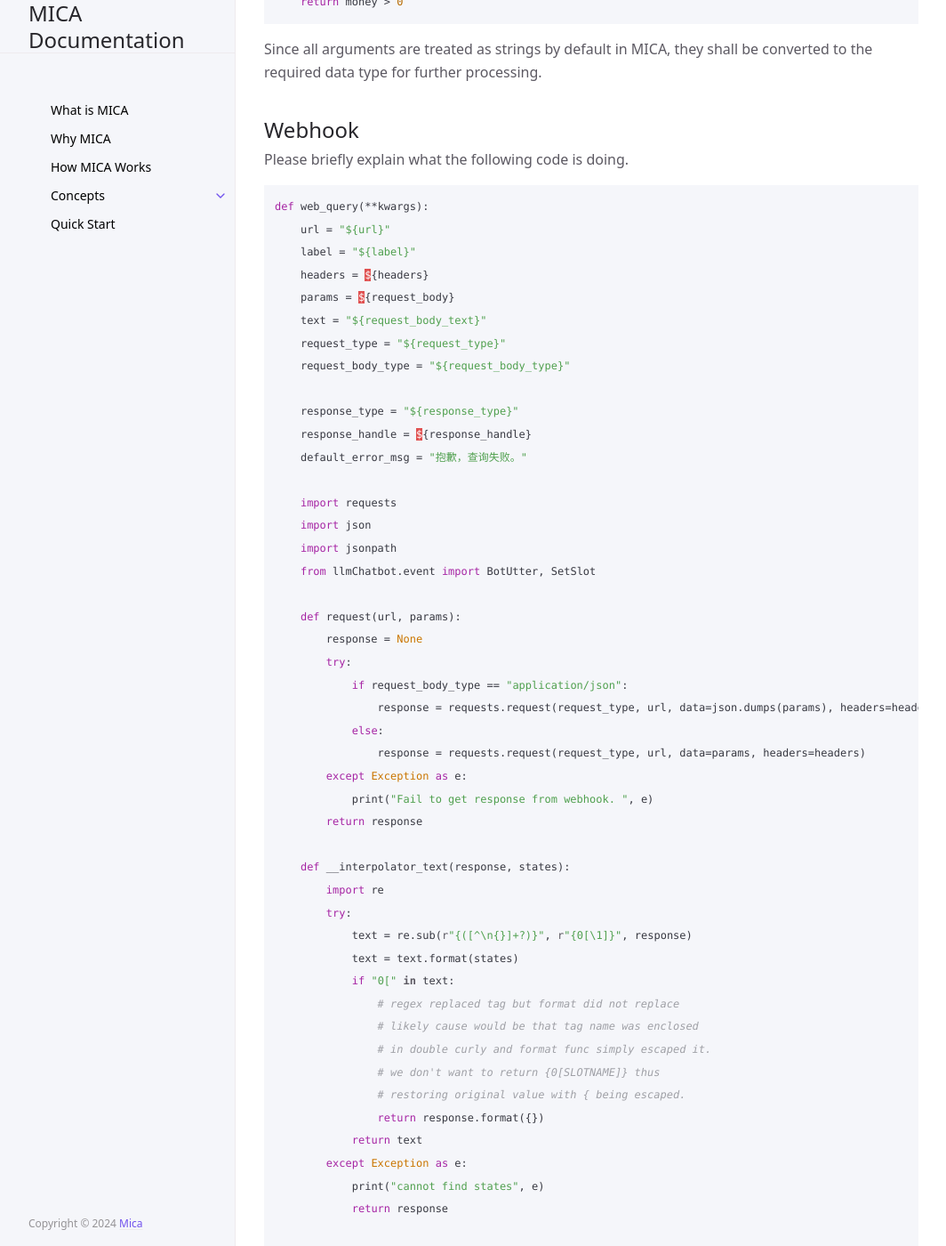
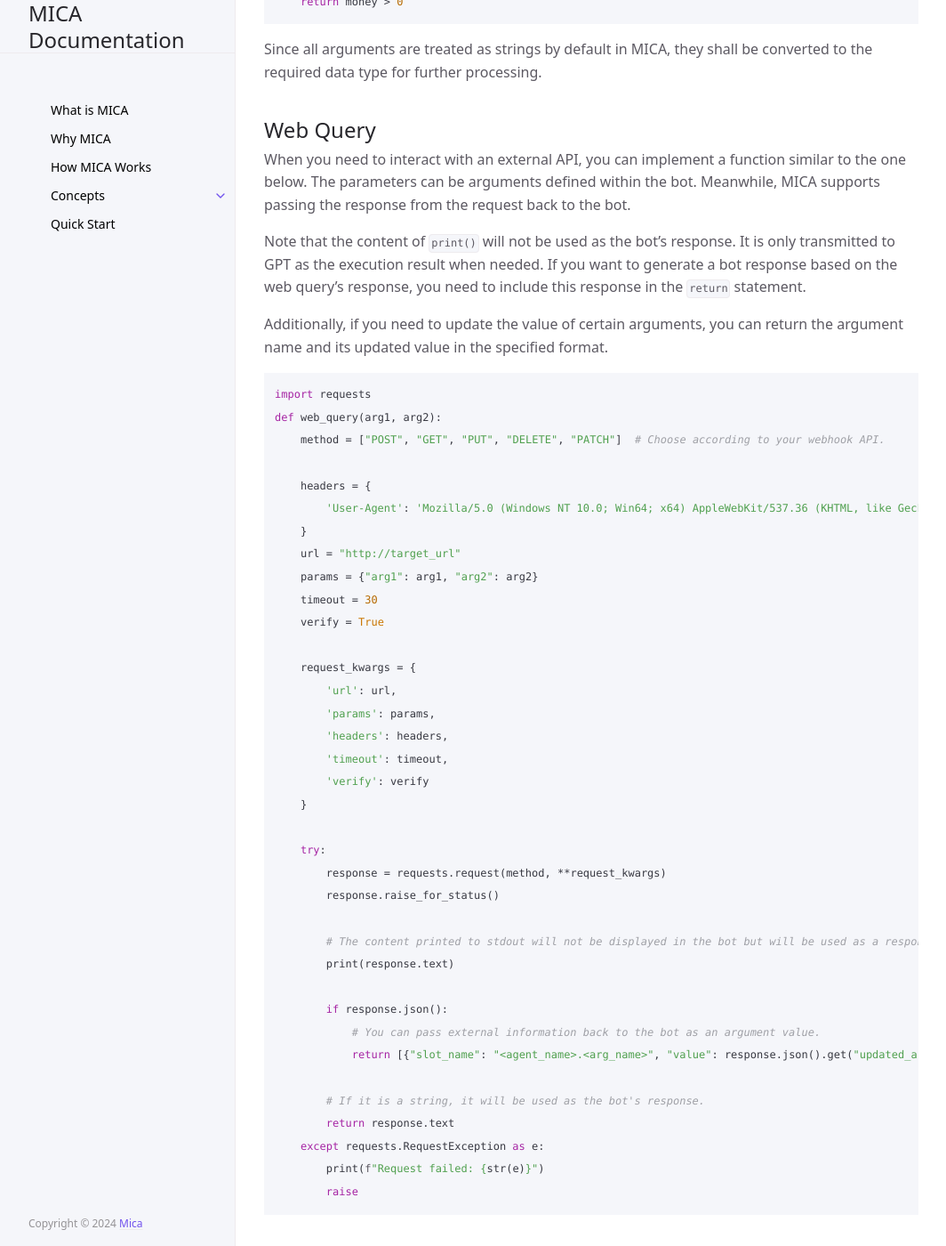
Before and after one commit to Mica-labs/Mica-labs.github.io, a Jekyll site: the page built from docs/concepts/custom_function.md, in a window 1280 px wide and 1400 px high, scrolled down 491 px. Shown: the whole window at 89% size, without its empty margins (107-1171 px from the left). Built offline with Jekyll 4.4.1, drawn with Linux system fonts in a browser that asks for light colours; cached includes are drawn as plain includes; some of the changed text lies outside the part shown.

Commit message:
python function examples

````diff
--- a/docs/concepts/custom_function.md
+++ b/docs/concepts/custom_function.md
@@ -7,10 +7,10 @@ nav_order: 2
 
 MICA includes an internal sandbox that can execute custom Python code. You can implement your own validation functions, webhooks, or database access.
 
-You need to write custom function in a .py file and include the .py file in the agent yml through ``tools:'' The names of arguments in custom function should be meaningful, ideally matching the argument names defined in the agents. The language model relies on this mechanism to find corresponding arguments.
+You need to write custom function in a `.py` file and include the `.py` file in the agent yml through `tools:` The names of arguments in custom function should be meaningful, ideally matching the argument names defined in the agents. The language model relies on this mechanism to find corresponding arguments.
 
 ## Argument Validation
-Here is an example of an argument validation function that checks if the parameter amount_of_money is a positive number.
+Here is an example of an argument validation function that checks if the parameter `amount_of_money` is a positive number.
 ```python
 def validate_money(amount_of_money):
     money = float(amount_of_money)
@@ -18,102 +18,56 @@ def validate_money(amount_of_money):
 ```
 Since all arguments are treated as strings by default in MICA,  they shall be converted to the required data type for further processing.
 
-## Webhook
-Please briefly explain what the following code is doing.
+## Web Query
+When you need to interact with an external API, you can implement a function similar to the one below. The parameters can be arguments defined within the bot. Meanwhile, MICA supports passing the response from the request back to the bot.
+
+Note that the content of `print()` will not be used as the bot's response. It is only transmitted to GPT as the execution result when needed. If you want to generate a bot response based on the web query's response, you need to include this response in the `return` statement.
+
+Additionally, if you need to update the value of certain arguments, you can return the argument name and its updated value in the specified format.
+
 ```python
-def web_query(**kwargs):
-    url = "${url}"
-    label = "${label}"
-    headers = ${headers}
-    params = ${request_body}
-    text = "${request_body_text}"
-    request_type = "${request_type}"
-    request_body_type = "${request_body_type}"
+import requests
+def web_query(arg1, arg2):
+    method = ["POST", "GET", "PUT", "DELETE", "PATCH"]  # Choose according to your webhook API.
 
-    response_type = "${response_type}"
-    response_handle = ${response_handle}
-    default_error_msg = "抱歉，查询失败。"
+    headers = {
+        'User-Agent': 'Mozilla/5.0 (Windows NT 10.0; Win64; x64) AppleWebKit/537.36 (KHTML, like Gecko) Chrome/91.0.4472.124 Safari/537.36'
+    }
+    url = "http://target_url"
+    params = {"arg1": arg1, "arg2": arg2}
+    timeout = 30
+    verify = True
 
-    import requests
-    import json
-    import jsonpath
-    from llmChatbot.event import BotUtter, SetSlot
+    request_kwargs = {
+        'url': url,
+        'params': params,
+        'headers': headers,
+        'timeout': timeout,
+        'verify': verify
+    }
 
-    def request(url, params):
-        response = None
-        try:
-            if request_body_type == "application/json":
-                response = requests.request(request_type, url, data=json.dumps(params), headers=headers)
-            else:
-                response = requests.request(request_type, url, data=params, headers=headers)
-        except Exception as e:
-            print("Fail to get response from webhook. ", e)
-        return response
+    try:
+        response = requests.request(method, **request_kwargs)
+        response.raise_for_status()
 
-    def __interpolator_text(response, states):
-        import re
-        try:
-            text = re.sub(r"{([^\n{}]+?)}", r"{0[\1]}", response)
-            text = text.format(states)
-            if "0[" in text:
-                # regex replaced tag but format did not replace
-                # likely cause would be that tag name was enclosed
-                # in double curly and format func simply escaped it.
-                # we don't want to return {0[SLOTNAME]} thus
-                # restoring original value with { being escaped.
-                return response.format({})
-            return text
-        except Exception as e:
-            print("cannot find states", e)
-            return response
+        # The content printed to stdout will not be displayed in the bot but will be used as a response to GPT when GPT calls tools.
+        print(response.text)
 
-    def parse(json_dict, value):
-        return jsonpath.jsonpath(json_dict, value)
+        if response.json():
+            # You can pass external information back to the bot as an argument value.
+            return [{"slot_name": "<agent_name>.<arg_name>", "value": response.json().get("updated_arg")}]
 
-    if request_body_type == "text/plain":
-        text = __interpolator_text(text, kwargs)
-
-    if request_body_type == "text/plain":
-        response = request(url, text)
-    else:
-        response = request(url, params)
-    result = []
-    # 处理response
-    if response is None or (response is not None and response.status_code >= 400):
-        if response_handle is not None:
-            result.append(BotUtter(response_handle.get("error_msg")))
-        else:
-            result.append(BotUtter(default_error_msg))
-
-
-    if response_type == "direct":
-        result.append(BotUtter(response.text))
-        return result
-
-    if response_type == "not":
-        return []
-
-    if response_handle is not None:
-        if response is not None and response.status_code == 200:
-            text = response_handle.get("text")
-            for key, value in response_handle.get("parse").items():
-                mapping = parse(response.json(), value)
-                if not mapping:
-                    result.append(BotUtter(response_handle.get("error_msg")))
-                    break
-                if len(mapping) == 0:
-                    continue
-                if len(mapping) == 1:
-                    result.append(SetSlot(key, mapping[0]))
-                else:
-                    result.append(SetSlot(key, mapping))
-            result.append(BotUtter(text))
-
-        return result
+        # If it is a string, it will be used as the bot's response.
+        return response.text
+    except requests.RequestException as e:
+        print(f"Request failed: {str(e)}")
+        raise
 ```
 
 ## Connect to Database
-Please briefly explain what the following code is doing.
+Another common scenario is connecting to a database to validate or store argument values. The following example demonstrates the Python code required for a simple transfer bot.
+
+The function `connect_db()` establishes a connection to an `sqlite3` database. The function `validate_account_funds(amount_of_money)` checks whether the account balance is greater than the transfer amount. Finally, `submit_transaction(amount_of_money, recipient)` executes the transfer operation in the database.
 ```python
 import sqlite3
 
````
